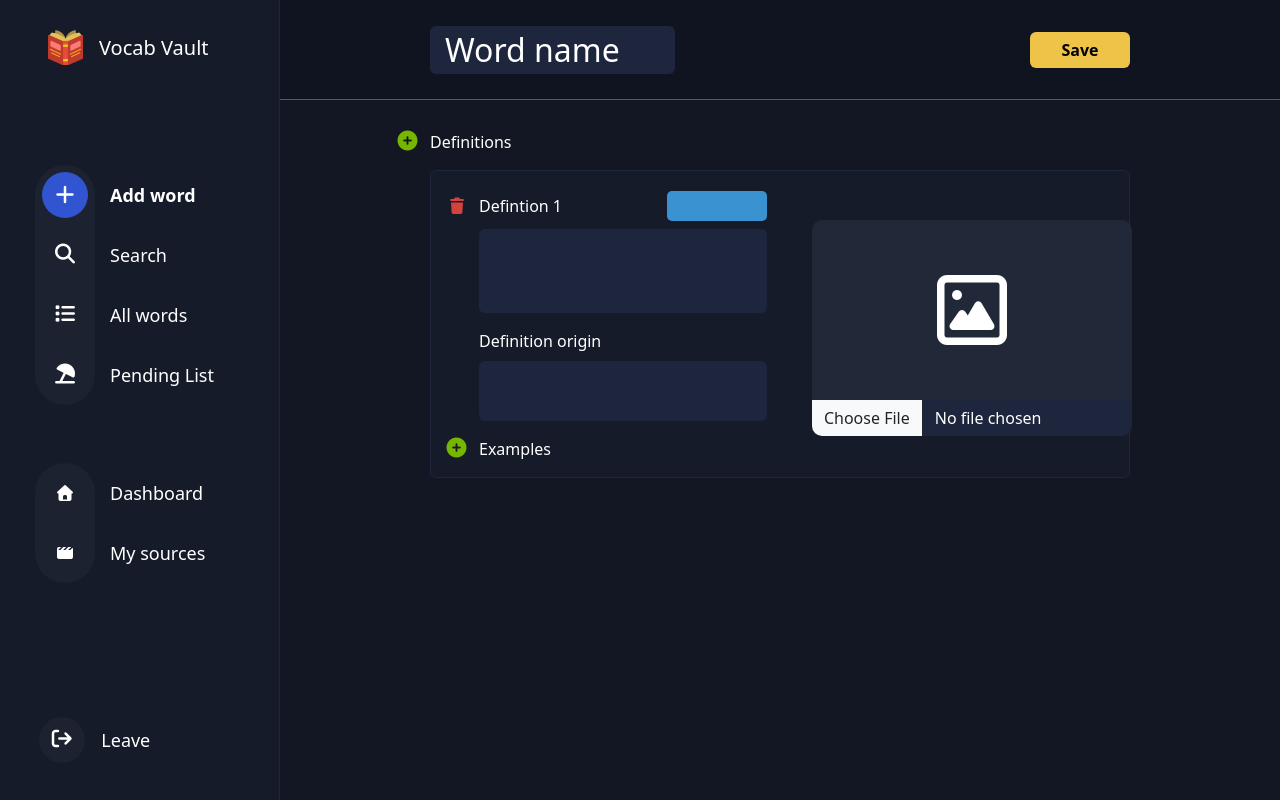
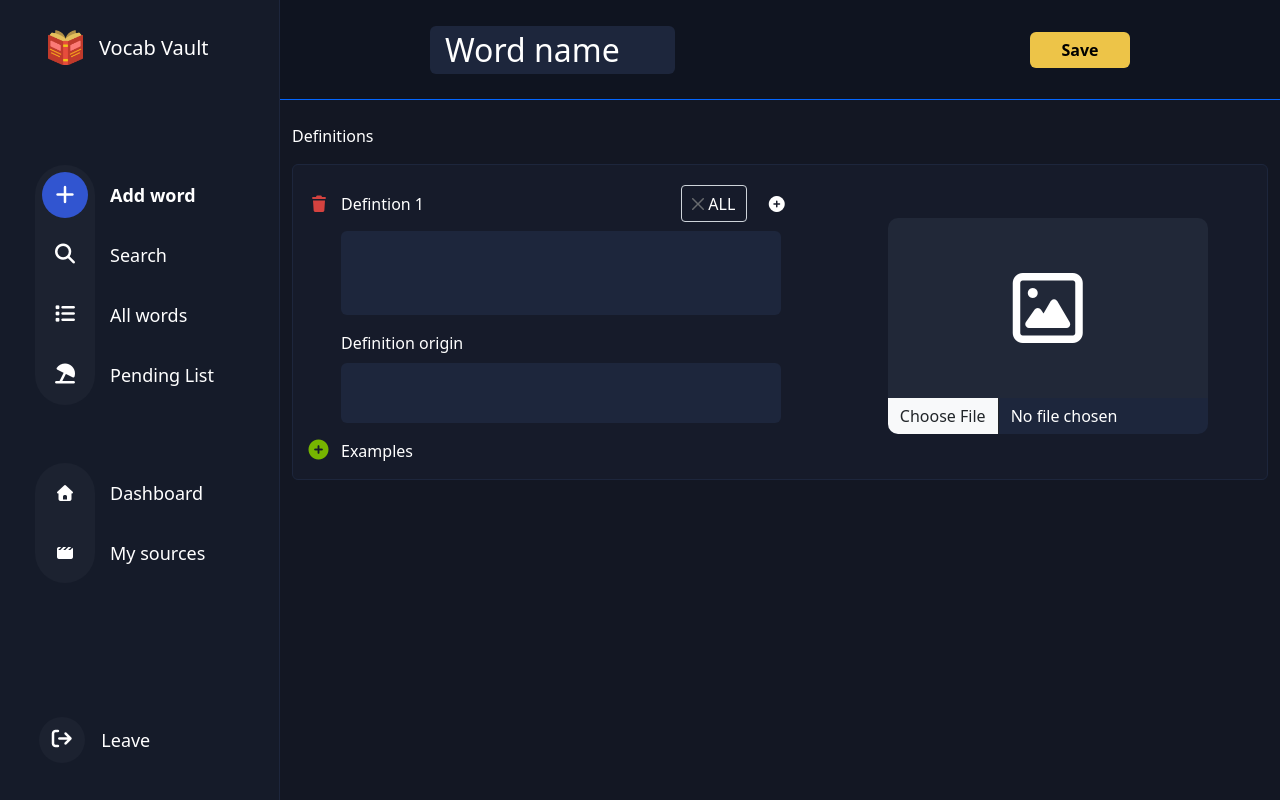
Before and after one commit to MrBean-s/Vocab-Vault, a Django app: page /lang/1/word/ in a window 1280 px wide. Run offline with Django 5.2, Linux system fonts and the light colour scheme; tables that the repository leaves empty hold one stand-in row (values such as "Sample post"); some libraries are stand-ins or nearby versions.

Commit message:
countries select2 in word form

```diff
--- a/dictApp/forms.py
+++ b/dictApp/forms.py
@@ -160,7 +160,6 @@ class DefinitionForm(forms.ModelForm):
       }
 
 
-
 class ExampleForm(forms.ModelForm):
    class Meta:
       model = Example
--- a/dictApp/templates/base.html
+++ b/dictApp/templates/base.html
@@ -55,6 +55,7 @@
          .btn-outline-primary:hover { background-color: #3155d0 !important;}
          .text-accent { color: var(--color-accent) !important; }
          .text-danger { color: var(--color-danger) !important; }
+         .border-light { border: 1px solid var(--color-border); }
 
          .blue-line { border-bottom: 1px solid var(--color-border-blue); }
 
--- a/dictApp/templates/modals/generic_modal.html
+++ b/dictApp/templates/modals/generic_modal.html
@@ -17,3 +17,4 @@
          </div>
       </div>
    </div>
+</div>
--- a/dictApp/templates/word_add_edit.html
+++ b/dictApp/templates/word_add_edit.html
@@ -23,6 +23,15 @@
       .explanation-arrow { position: absolute; bottom: 10px; left: -21px;}
       .explanation-arrow i { color: var(--color-success); }
       .image-placeholder { display: flex; justify-content: center; align-items: center; width: 320px; height: 180px; background: #212838; border-radius: 10px 10px 0 0; }
+      .select2-selection__choice { margin-bottom: 0 !important;}
+      .select2-selection { background-color: transparent !important; padding: 0 !important;}
+      .select2-search--inline { padding-top: 5px !important; padding-left: 10px !important;}
+      .select2-selection__rendered { display: flex !important; justify-content: end !important; }
+      .select2-search--inline { display: none !important;}
+      .select2-container--bootstrap-5.select2-container--focus .select2-selection { box-shadow: none !important; }
+      .select2-container .select2-selection--multiple { cursor: default !important; }
+      .select2-container.select2-container--bootstrap-5.select2-container--open .select2-dropdown {
+         left: 40px !important; top: 10px !important }
 
    </style>
 {% endblock additionalStyles %}
@@ -52,8 +61,8 @@
          </div>
       </div>
    </div>
-   <div style="padding: 30px 150px">
-      <div class="position-relative mb-3 ">
+   <div class="container">
+      <div class="position-relative mb-3 pt-4">
          <a class="position-absolute add-definition-item" style="left: -35px"
             onclick="addDefinition(); return false;">
             <i class="fa-solid fa-circle-plus fs-5"></i>
@@ -90,7 +99,24 @@
                            {{ def_form.description.label }} {{forloop.counter}}
                         </label>
 
-                        <div class="tag" style="width: 100px; height: 30px;">
+                        <div class="d-flex gap-2 w-80 justify-content-end align-items-center">
+                              <select name="def-{{def_index}}-countries" multiple class="select2" id="def-{{def_index}}-countries" {% if def_form.selected_country_ids %}data-has-selection{% endif %}>
+                                 {% for country in country_qs %}
+                                    {% if forloop.first %}
+                                       <option value="-999" data-iso="ALL">All countries</option>
+                                    {% endif %}
+                                    <option value="{{ country.id }}"
+                                       data-iso="{{ country.iso_code }}"
+                                       {% if def_form.instance.pk and country.id in def_form.selected_country_ids %}selected{% endif %}>
+                                       {{ country.name }}
+                                    </option>
+                                 {% endfor %}
+                              </select>
+                              <a class="text-decoration-none text-muted "
+                                 onclick="openSelect2Item('def-{{def_index}}-countries')"
+                                 style="cursor: pointer; text-align: right;">
+                                 <i class="ps-2 fa-solid fa-circle-plus"></i>
+                              </a>
                         </div>
 
                         <a class="position-absolute
@@ -102,6 +128,7 @@
                            <i class="fa-solid fa-trash fs-6" style="color: var(--color-danger)"></i>
                         </a>
                      </div>
+                     <div id="def-{{def_index}}-countries-dropdownParent" class="position-relative"></div>
                      {% if forloop.last %}
                         {{ def_form.description }}
                      {% else %}
@@ -110,7 +137,7 @@
                      {{ def_form.description.errors }}
                   </div>
 
-                  <div class="mb-3 ">
+                  <div class="mb-3">
                      <label for="def_form.origin.id_for_label" class="form-label field-title">
                         {{ def_form.origin.label }}
                      </label>
@@ -222,8 +249,63 @@
 {% endblock innerbody %}
 
 {% block additionalScripts %}
+<script>
+const prepareSelect2 = function(selector, dropdownParent) {
+   console.log(`calling function with ${selector} - and - ${dropdownParent}`);
+   var $selectItem = $(`#${selector}`);
+   $selectItem.select2({
+      theme: 'bootstrap-5',
+      placeholder: 'Region',
+      width: '75%',
+      templateSelection: function(data) {
+         var iso = $(data.element).data('iso');
+         return iso;
+      },
+      templateResult: function(data) { return data.text; },
+      dropdownParent: $(`#${dropdownParent}`)
+   });
+
+   if ($selectItem.data('hasSelection') === undefined)
+      $selectItem.val(['-999']).trigger('change'); //-999: 'ALL' option
+
+   $selectItem.data('allowOpen', false);
+   $selectItem.on('select2:opening', function(e) {
+      if (!$(this).data('allowOpen')) {
+         e.preventDefault();
+      }
+   });
+   $selectItem.on('select2:select', function(e) {
+      var id = e.params.data.id;
+      var $el = $(this);
+      if (id == "-999") {
+         $el.val(['-999']).trigger('change');
+      } else {
+         var selected = $el.val();
+         var all_index = selected.indexOf('-999');
+         if (all_index !== -1) {
+            selected.splice(all_index, 1);
+            $el.val(selected).trigger('change');
+         }
+      }
+   });
+}
+
+const openSelect2Item = function(selector) {
+   var $select = $(`#${selector}`);
+   $select.data('allowOpen', true);
+   $select.select2('open');
+   $select.data('allowOpen', false);
+}
+
+$('select.select2').on('select2:opening', function(e) {
+   if (!$(this).data('allowOpen')) {
+      e.preventDefault();
+   }
+});
+</script>
 
 <script>
+
 function addDefinition() {
    const container = document.getElementById('definitions-container');
    const totalForms = document.getElementById('id_definitions-TOTAL_FORMS');
@@ -240,7 +322,8 @@ function addDefinition() {
    newRow.innerHTML = newRow.innerHTML
       .replace(/definitions-\d+/g, `definitions-${currentCount}`)
       .replace(/def-\d+-examples-\d+/g, `def-${currentCount}-examples-0`)
-      .replace(/def-\d+-examples/g, `def-${currentCount}-examples`);
+      .replace(/def-\d+-examples/g, `def-${currentCount}-examples`)
+      .replace(/def-\d+-countries/g, `def-${currentCount}-countries`);
 
    const deleteInput = newRow.querySelector('input[id$="-DELETE"]');
 
@@ -256,6 +339,8 @@ function addDefinition() {
 
    container.appendChild(newRow);
    totalForms.value = currentCount + 1;
+
+   prepareSelect2(`def-${currentCount}-countries`, `def-${currentCount}-countries-dropdownParent`);
 }
 
 function addExample(element) {
@@ -313,11 +398,12 @@ function setManualRequired(parent, requiredBool) {
 
 document.addEventListener('DOMContentLoaded', function() {
    document.querySelectorAll('form').forEach(form => form.reset());
+   {% if not has_word %}
+      addDefinition();
+   {% endif %}
+   document.querySelectorAll('select.select2').forEach(el => {
+      prepareSelect2(el.id, `${el.id}-dropdownParent`);
+   });
 });
-
-{% if not has_word %}
-   addDefinition();
-{% endif %}
-
 </script>
 {% endblock additionalScripts %}
--- a/dictApp/views.py
+++ b/dictApp/views.py
@@ -125,34 +125,55 @@ def dashboard(request, lang_id):
 
 
 def word(request, lang_id, word_id=None):
-   language = get_object_or_404(Language, pk=lang_id)
-   word = get_object_or_404(Word, pk=word_id) if word_id else None
+   language = get_object_or_404(
+      Language.objects.prefetch_related('countries'),
+      pk=lang_id
+   )
+
+   word = get_object_or_404(
+      Word.objects.prefetch_related('definitions__country_tags'),
+      pk=word_id
+   ) if word_id else None
+
+   country_qs = Country.objects.filter(languages__pk=language.id)
+   def_selected_ctys = {}
+
+   if word:
+      all_lang_countries_ids = {c.id for c in language.countries.all()}
+      for defn in word.definitions.all():
+         selected_ids = {c.id for c in defn.country_tags.all()}
+         if selected_ids == all_lang_countries_ids:
+            def_selected_ctys[defn.id] = None # flag for 'ALL' in the template
+         else:
+            def_selected_ctys[defn.id] = list(selected_ids)
 
    if request.method == 'POST':
       word_form = WordForm(request.POST, instance=word)
-      def_formset = DefinitionFormSet(request.POST, instance=word, prefix='definitions')
 
-      # Build example formsets from POST data (same as you'd do in GET, but using POST)
+      def_formset = DefinitionFormSet(
+         request.POST,
+         instance=word,
+         prefix='definitions',
+      )
+
+      # Build example formsets from POST data
       example_formsets = []
       total_defs = int(request.POST.get('definitions-TOTAL_FORMS', 0))
       for i in range(total_defs):
          prefix = f'def-{i}-examples'
-         # We need an instance only if this is an existing definition (has an ID)
+
          def_id = request.POST.get(f'definitions-{i}-id')
          def_instance = Definition.objects.get(pk=def_id) if def_id else None
          ex_fs = ExampleFormSet(request.POST, prefix=prefix, instance=def_instance)
          example_formsets.append(ex_fs)
 
-      # Now validate everything
       if (word_form.is_valid() and def_formset.is_valid() and
          all(ex_fs.is_valid() for ex_fs in example_formsets)):
 
-         # Save the Word
          word = word_form.save(commit=False)
          word.language = language
          word.save()
 
-         # Iterate over all forms (including deleted ones) and keep the original index
          for idx, def_form in enumerate(def_formset.forms):
             # Skip forms marked for deletion
             if def_form.cleaned_data.get('DELETE', False):
@@ -160,6 +181,15 @@ def word(request, lang_id, word_id=None):
             definition = def_form.save(commit=False)
             definition.word = word
             definition.save()
+
+            country_set = request.POST.getlist(f'def-{idx}-countries')
+
+            if '-999' in country_set: # -999: ALL tag
+               definition.country_tags.set(language.countries.all());
+               definition.save()
+            else:
+               countries = Country.objects.filter(id__in=country_set)
+               definition.country_tags.set(countries)
 
             # Use the original index to pick the correct example formset
             ex_fs = example_formsets[idx]
@@ -170,18 +200,21 @@ def word(request, lang_id, word_id=None):
             for obj in ex_fs.deleted_objects:
                obj.delete()
 
-         # Handle deleted definitions (those with DELETE=True, already skipped above)
+         # Handle deleted definitions
          for idx, def_form in enumerate(def_formset.forms):
             if def_form.cleaned_data.get('DELETE', False) and def_form.instance.pk:
                def_form.instance.delete()
 
          return redirect('word_details', lang_id=lang_id, word_id=word.id)
-         # If any form is invalid, fall through to render the form with errors
-         # (word_form, def_formset, and example_formsets are already bound)
-
    else:
       word_form = WordForm(instance=word)
       def_formset = DefinitionFormSet(instance=word, prefix='definitions')
+      for def_form in def_formset:
+         if def_form.instance.pk:
+            def_form.selected_country_ids = def_selected_ctys.get(def_form.instance.pk, [])
+         else:
+            def_form.selected_country_ids = []
+
       example_formsets = []
 
       for i, def_form in enumerate(def_formset):
@@ -198,6 +231,7 @@ def word(request, lang_id, word_id=None):
       'has_word': word is not None,
       'word_id': word_id,
       'lang_id': lang_id,
+      'country_qs': country_qs,
    })
 
 def word_list(request, lang_id):
```
Lines whose indentation alone changed are shown as unchanged.
